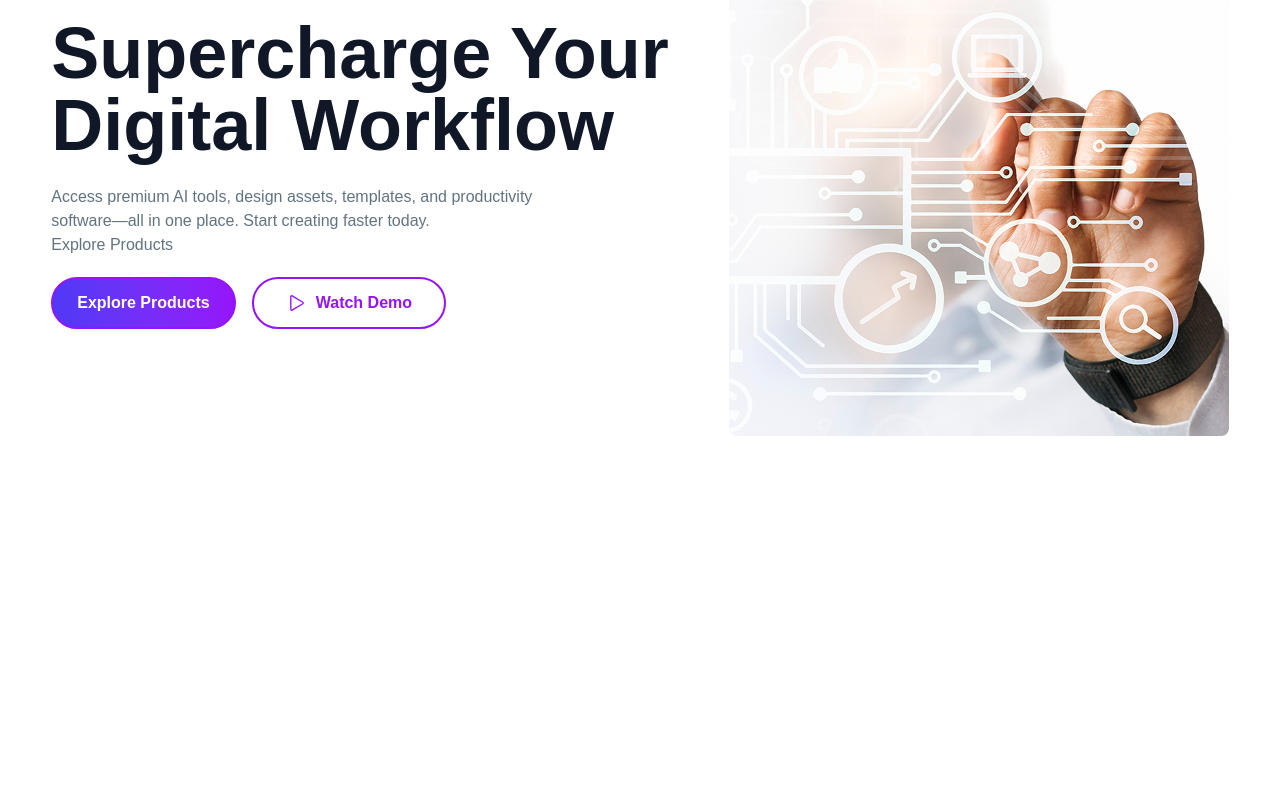
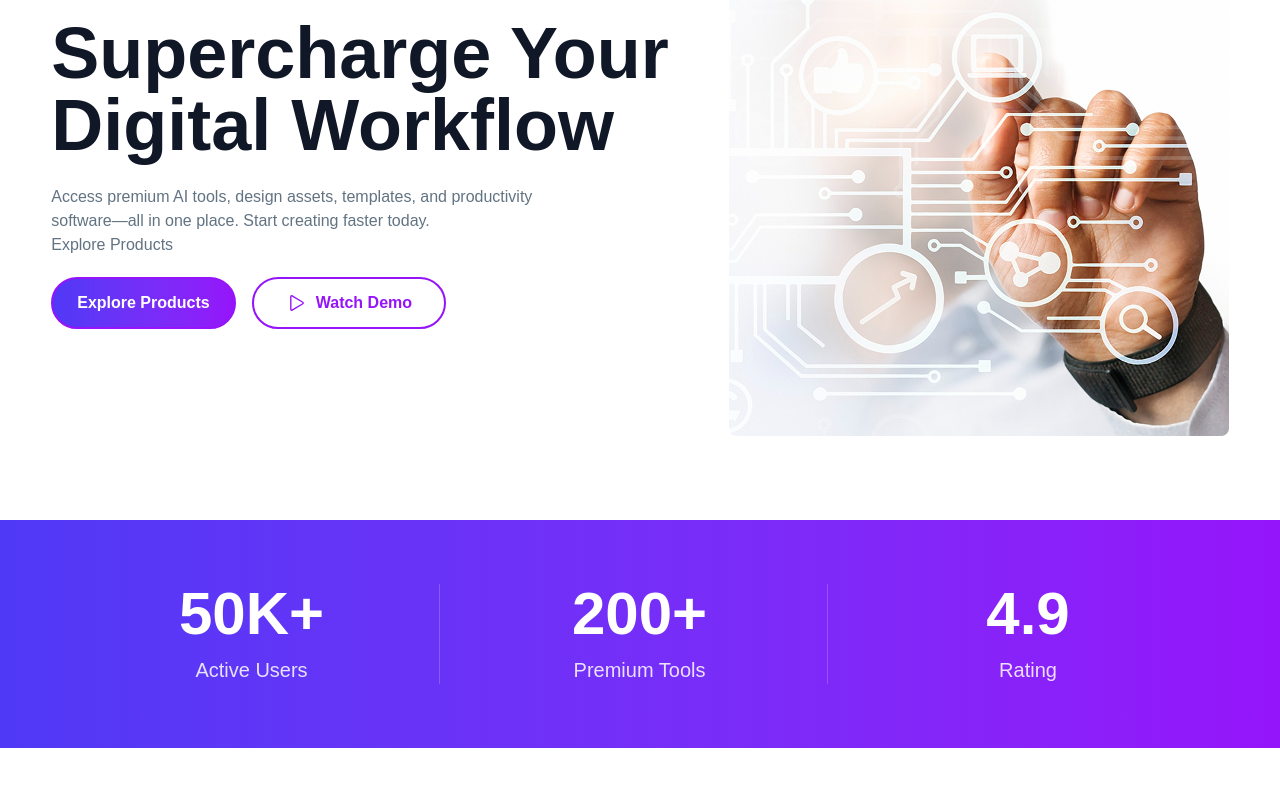
Before and after one commit to md-morsalin10/a06-DigiTools-Platform, a React (Vite) app: page / in a window 1280 px wide. Shown: the part 303-1090 px from the top of the page. Before the commit the page ends 823 px from the top, so only its background shows below. Built offline with nearby package versions, Linux system fonts and the light colour scheme.

Commit message:
ratting section created

```diff
--- a/src/App.jsx
+++ b/src/App.jsx
@@ -1,5 +1,6 @@
 import './App.css'
 import BannerSection from './component/BannerSection/BannerSection'
+import FeatureRatting from './component/BannerSection/FeatureRatting'
 import Navbar from './component/Navbar/Navbar'
 
 function App() {
@@ -9,6 +10,7 @@ function App() {
     <>
       <Navbar></Navbar>
       <BannerSection></BannerSection>
+      <FeatureRatting></FeatureRatting>
     </>
   )
 }
--- /dev/null
+++ b/src/component/BannerSection/FeatureRatting.jsx
@@ -0,0 +1,24 @@
+import React from 'react';
+
+const FeatureRatting = () => {
+    return (
+        <div className='bg-linear-to-r from-[#4F39F6] to-[#9514FA] text-white p-16 mb-10'>
+            <div className='max-w-7xl mx-auto grid grid-cols-1 lg:grid-cols-3 gap-10 lg:gap-3'>
+                <div className='flex flex-col justify-center items-center space-y-3 py-10 lg:py-0 lg:border-r border-white/20'>
+                    <h2 className='text-6xl font-bold'>50K+</h2>
+                    <p className='text-xl font-medium opacity-85'>Active Users</p>
+                </div>
+                <div className='flex flex-col justify-center items-center space-y-3 py-10 lg:py-0 lg:border-r border-white/20'>
+                    <h2 className='text-6xl font-bold'>200+</h2>
+                    <p className='text-xl font-medium opacity-85'>Premium Tools</p>
+                </div>
+                <div className='flex flex-col justify-center items-center space-y-3 '>
+                    <h2 className='text-6xl font-bold'>4.9</h2>
+                    <p className='text-xl font-medium opacity-85'>Rating</p>
+                </div>
+            </div>
+        </div>
+    );
+};
+
+export default FeatureRatting;
```
